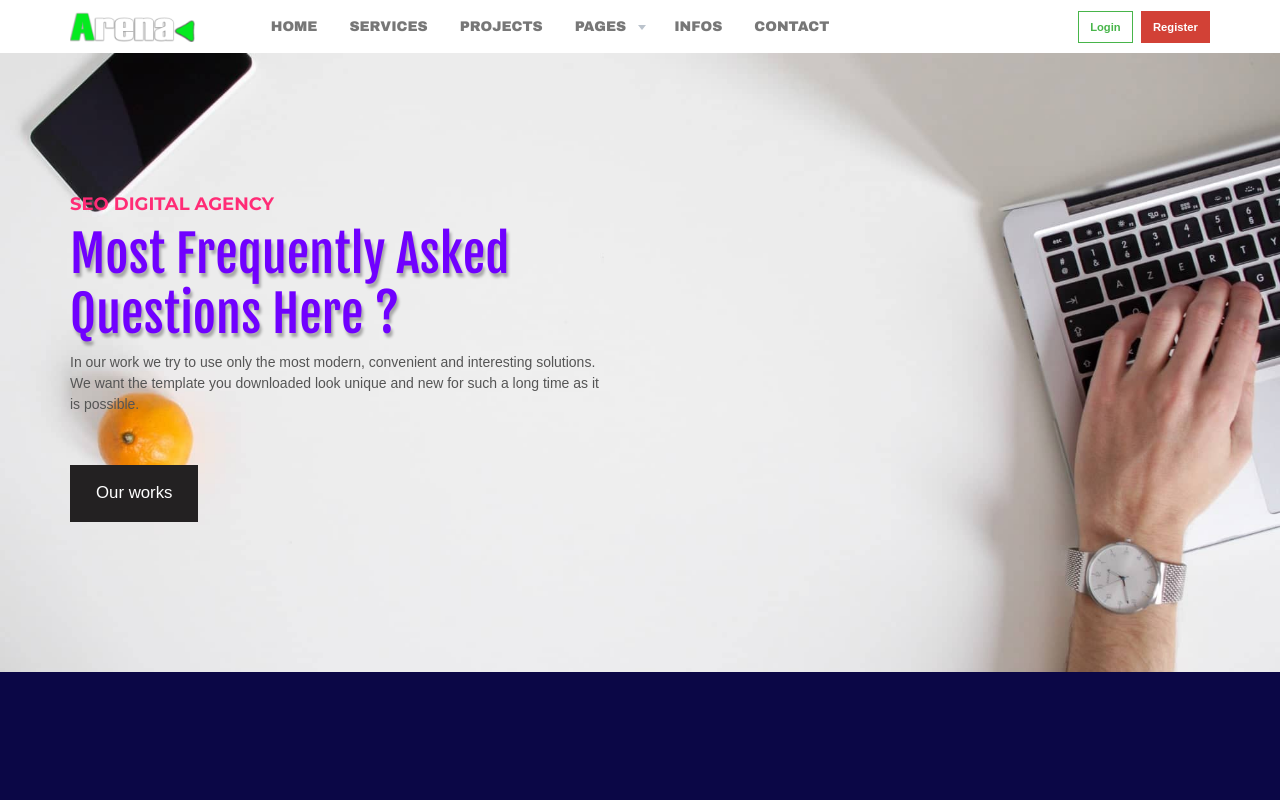
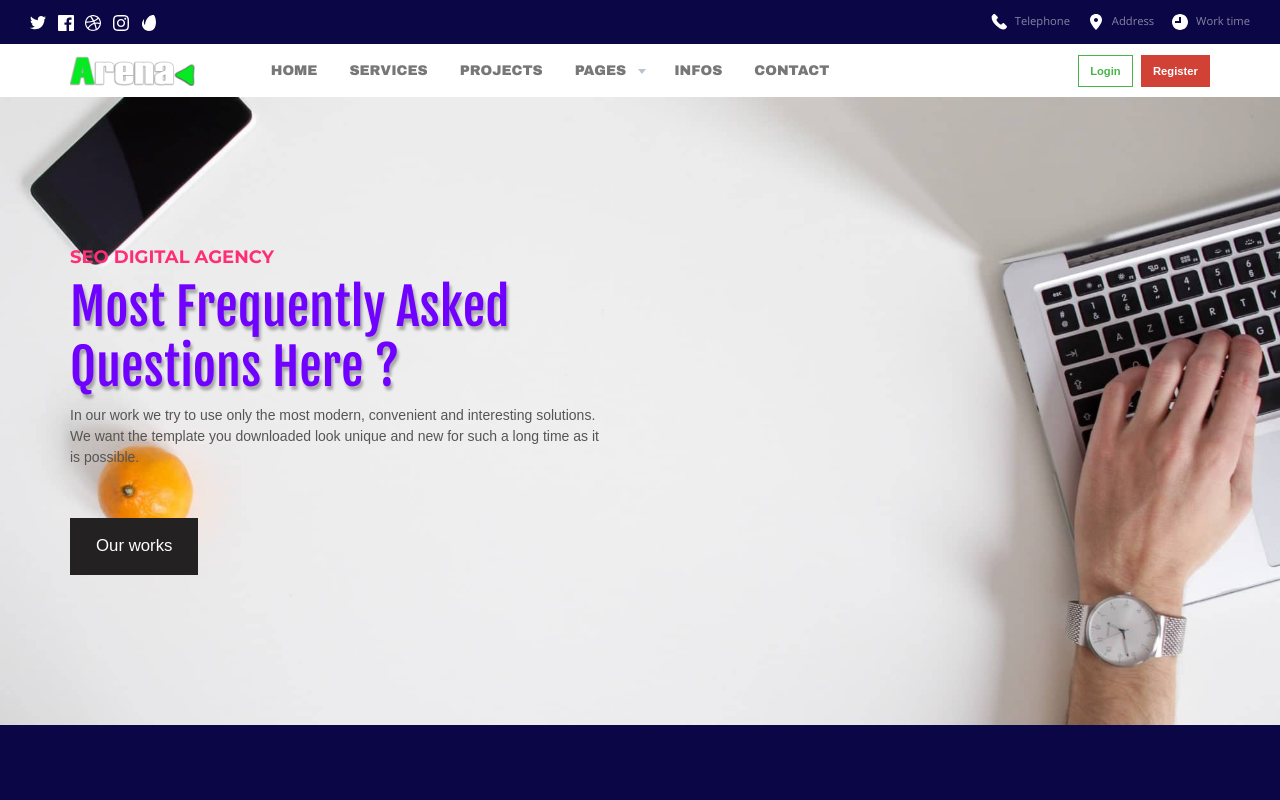
Before and after one commit to ArenaLikes/SEO-World, a plain HTML site: page faqs.html in a window 1280 px wide. Shown: the top 800 px of the page. Drawn offline with nearby package versions, Linux system fonts and the light colour scheme; some packages are replaced by stand-ins of ours; files whose address does not match are found by name.

Commit message:
Update faqs.html

```diff
--- a/faqs.html
+++ b/faqs.html
@@ -45,7 +45,7 @@
     			<div class="bg-wrap">
         			<div class="bg"></div>
     			</div>
-			</nav><nav id="nav-logo-menu-btn-2" class="navbar navbar-expand-lg sticky-top light fixed-top">
+			</nav><nav id="nav-logo-menu-btn-2" class="navbar navbar-expand-lg sticky-top light">
     			<div class="container">
         			<div class="row align-items-center">
             			<div class="col-auto">
```
